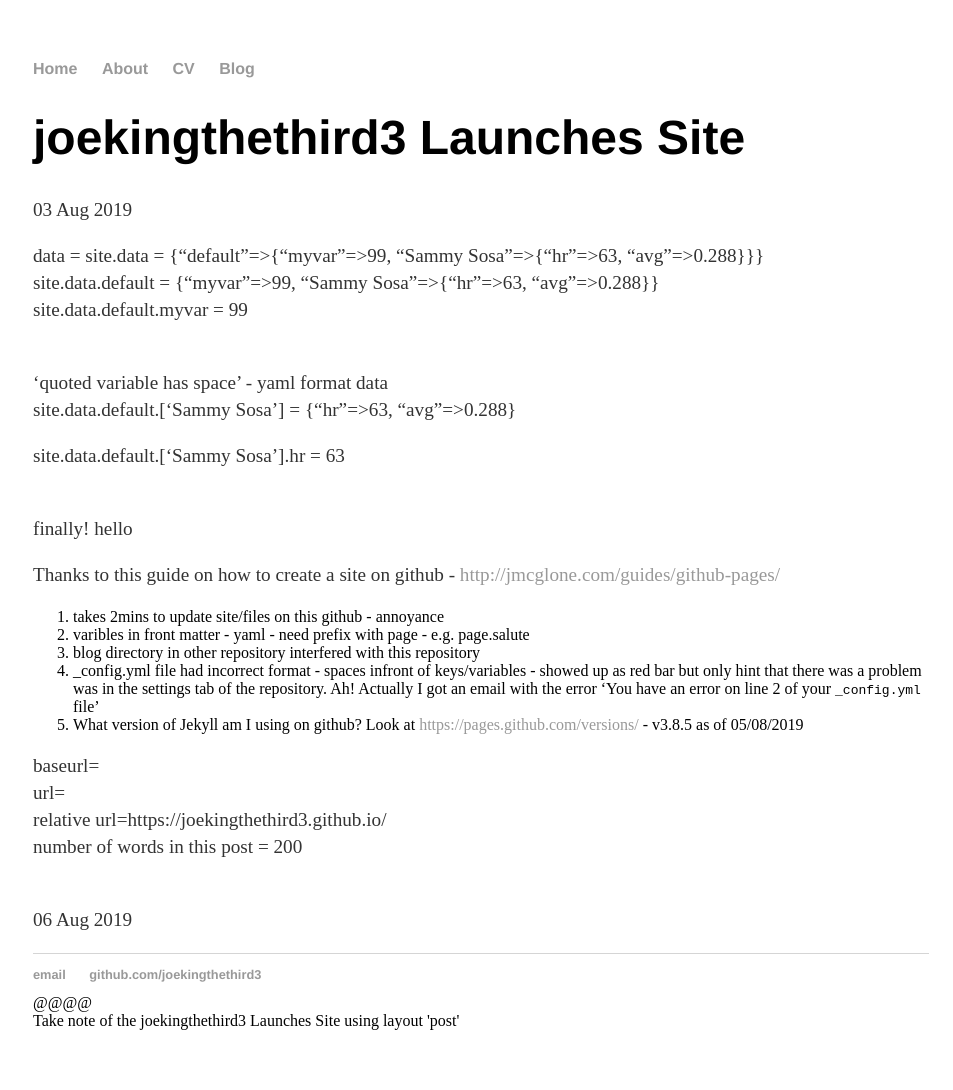
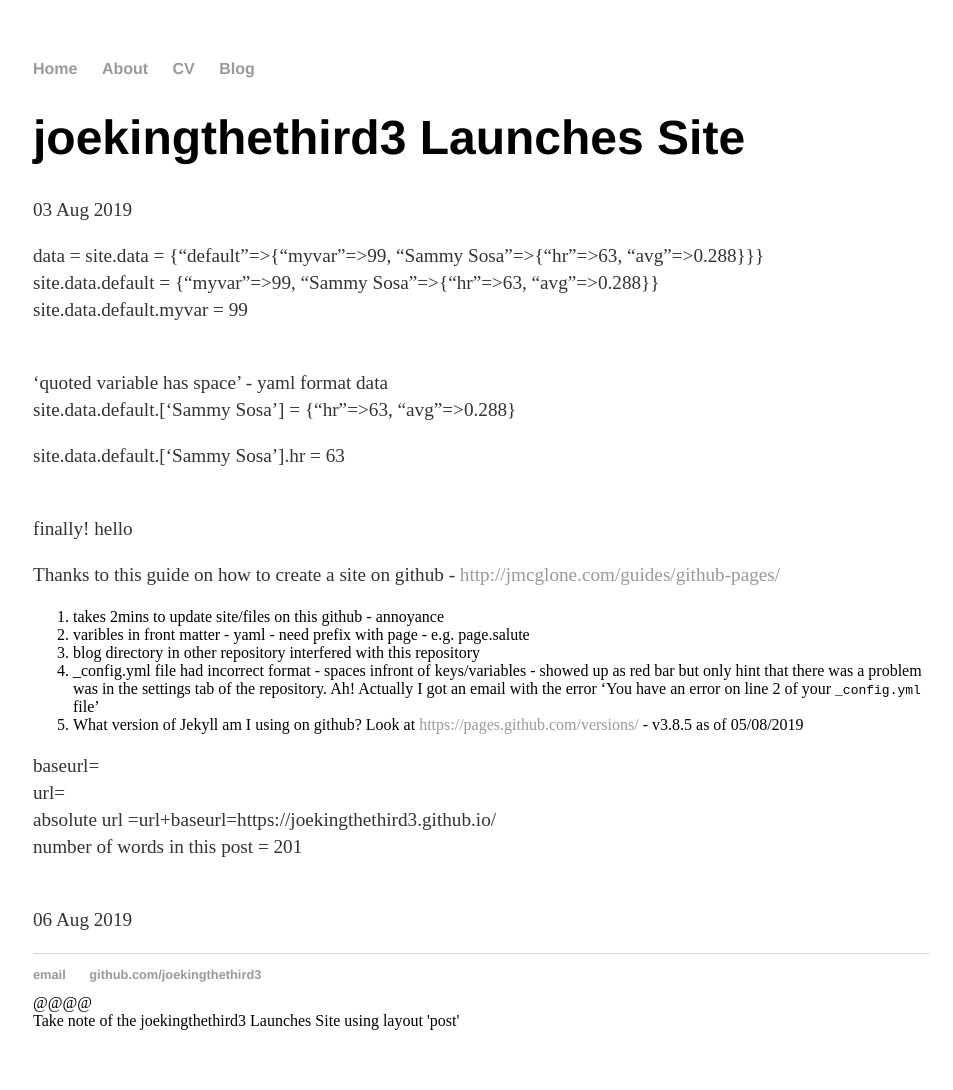
Before and after one commit to joekingTheThird3/joekingTheThird3.github.io, a Jekyll site: the page built from _posts/2019-08-03-myfirstpost.md, in a window 1280 px wide. Shown: the whole page, without its empty margins (159-1112 px from the left). Built offline with Jekyll 4.4.1, drawn with Linux system fonts in a browser that asks for light colours.

Commit message:
Update 2019-08-03-myfirstpost.md

```diff
--- a/_posts/2019-08-03-myfirstpost.md
+++ b/_posts/2019-08-03-myfirstpost.md
@@ -37,7 +37,7 @@ baseurl= {{ baseurl }}
 <br>
 url= {{url}}
 <br>
-relative url={{ "" | absolute_url }}
+absolute url =url+baseurl={{ "" | absolute_url }}
 <br>
 number of words in this post = {{ page.content | number_of_words }}
 <br>
```
